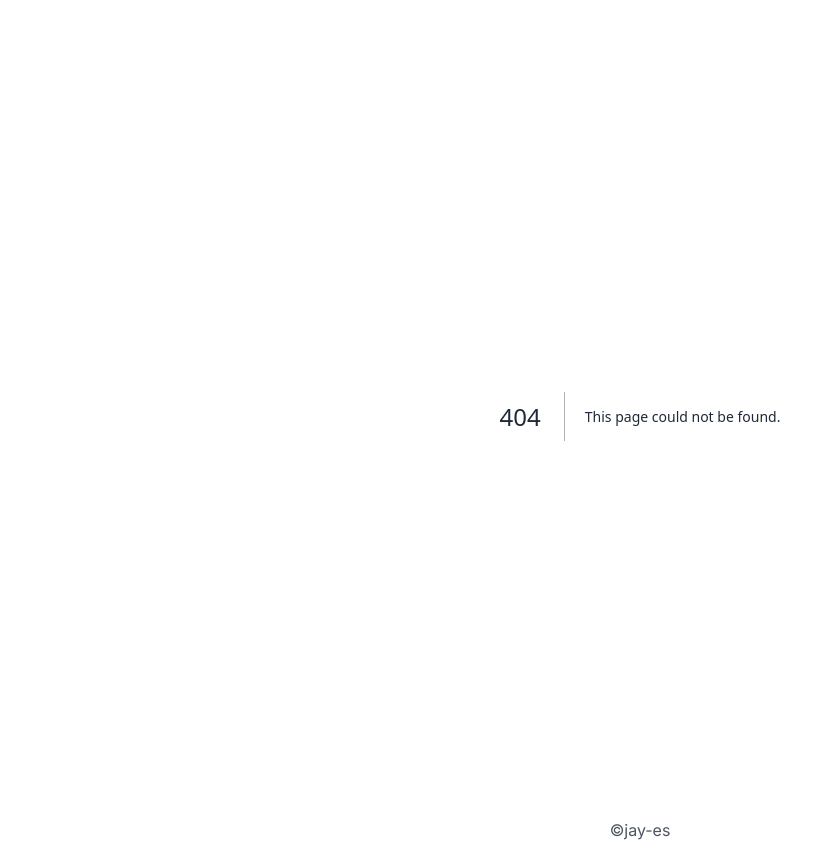
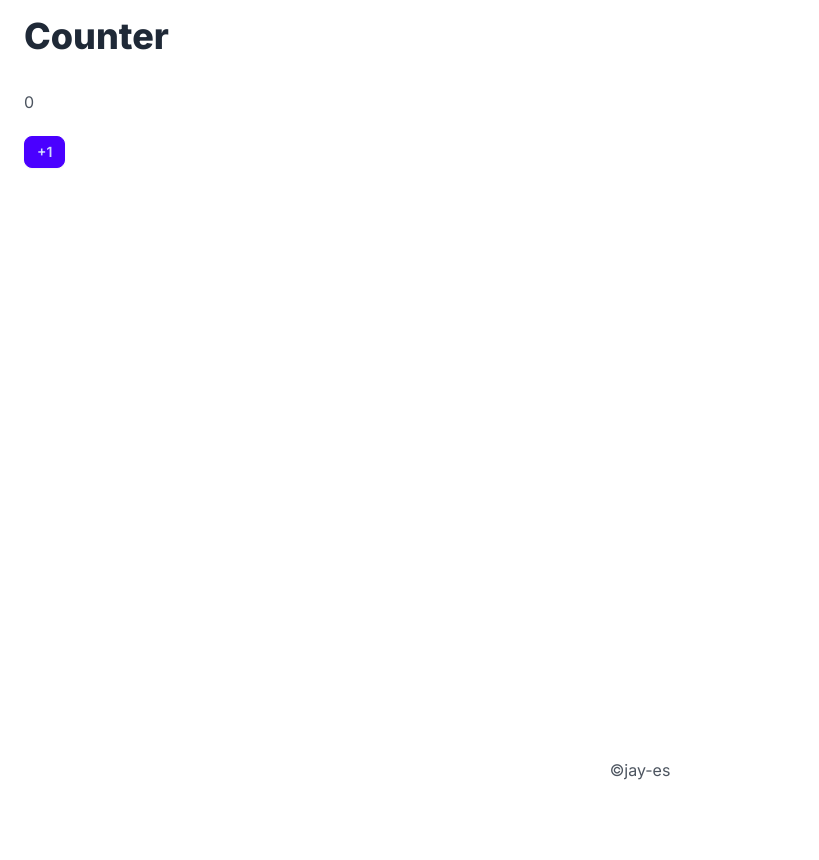
Before and after one commit to jay-es/next-app-router, a Next.js app: page /counter in a window 1280 px wide. Before the commit this address had no page. Shown: the whole page, without its empty margins (0-819 px from the left). After the commit the page ends 800 px from the top, so only its background shows below. Built offline with nearby package versions, Linux system fonts and the light colour scheme.

Commit message:
Server Actions

```diff
--- /dev/null
+++ b/app/counter/page.tsx
@@ -0,0 +1,27 @@
+import { revalidatePath } from 'next/cache';
+
+let count = 0;
+
+export default function Counter() {
+  const addCount = async () => {
+    'use server';
+
+    count++;
+    console.log(count);
+
+    // これがないとリロードするまで表示が更新されない
+    revalidatePath('/counter');
+  };
+
+  return (
+    <>
+      <h1>Counter</h1>
+      <form action={addCount}>
+        <p>{count}</p>
+        <button className="btn-primary btn-sm btn" type="submit">
+          +1
+        </button>
+      </form>
+    </>
+  );
+}
--- a/app/page.tsx
+++ b/app/page.tsx
@@ -13,6 +13,9 @@ export default function Home() {
         <li>
           <Link href={`/posts`}>Posts</Link>
         </li>
+        <li>
+          <Link href={`/counter`}>Counter</Link>
+        </li>
       </ul>
     </>
   );
--- a/app/posts/[slug]/edit/Form.tsx
+++ b/app/posts/[slug]/edit/Form.tsx
@@ -1,24 +1,21 @@
 'use client';
 
 import { type Post, patchPost } from '@jay-es/jsonplaceholder-client';
-import { useRouter } from 'next/navigation';
-import type { FC, FormEventHandler } from 'react';
+import type { FC } from 'react';
 import { useState } from 'react';
+import { action } from './action';
 
 export const Form: FC<{ post: Post }> = ({ post }) => {
-  const router = useRouter(); // useRouter only works in Client Components.
   const [title, setTitle] = useState(post.title);
   const [body, setBody] = useState(post.body);
 
-  const handleSubmit: FormEventHandler<HTMLFormElement> = async (e) => {
-    e.preventDefault();
+  const handleSubmit = async () => {
     await patchPost(post.id, { title, body });
-
-    router.push(`/posts/${post.id}`);
+    await action(`/posts/${post.id}`);
   };
 
   return (
-    <form onSubmit={handleSubmit}>
+    <form action={handleSubmit}>
       <fieldset>
         <legend>title</legend>
         <input
--- /dev/null
+++ b/app/posts/[slug]/edit/action.ts
@@ -0,0 +1,7 @@
+'use server';
+
+import { redirect } from 'next/navigation';
+
+export const action = async (path: string) => {
+  redirect(path);
+};
--- a/next.config.js
+++ b/next.config.js
@@ -1,4 +1,8 @@
 /** @type {import('next').NextConfig} */
-const nextConfig = {};
+const nextConfig = {
+  experimental: {
+    serverActions: true,
+  },
+};
 
 module.exports = nextConfig;
```
